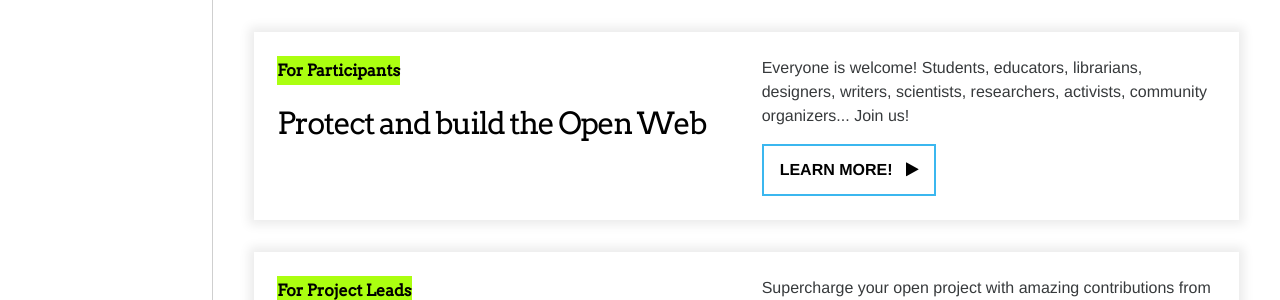
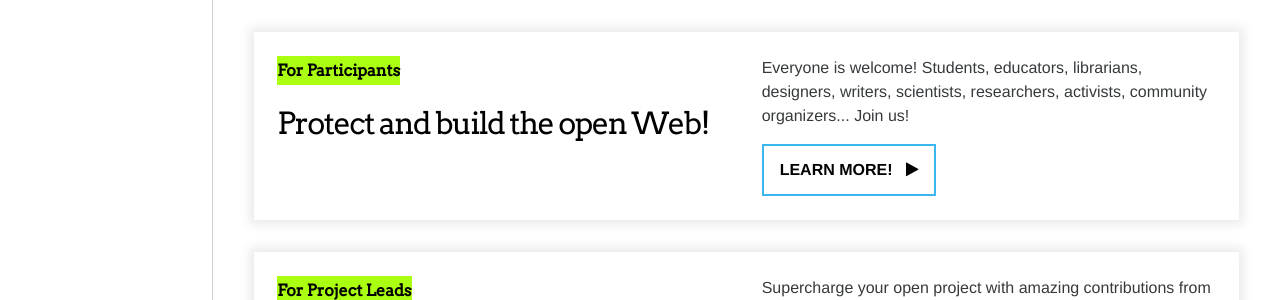
Before and after one commit to mozilla/global-sprint, a Jekyll site: the page built from index.md, in a window 1280 px wide. Shown: the part 421-721 px from the top of the page. Built offline with Jekyll 4.4.1, drawn with Linux system fonts in a browser that asks for light colours; comment, search, counter and statistics services are not loaded; a style sheet for code colours, icons or effects is not loaded.

```diff
--- a/_layouts/home.html
+++ b/_layouts/home.html
@@ -10,7 +10,7 @@ layout: default
     <div class="row home-card">
       <div class="col-md-6">
         <span class="highlight">For Participants</span>
-        <h1>Protect and build the Open Web</h1>
+        <h1>Protect and build the open Web!</h1>
       </div>
       <div class="col-md-6">
         Everyone is welcome! Students, educators, librarians, designers, writers, scientists, researchers, activists, community organizers... Join us!
```
